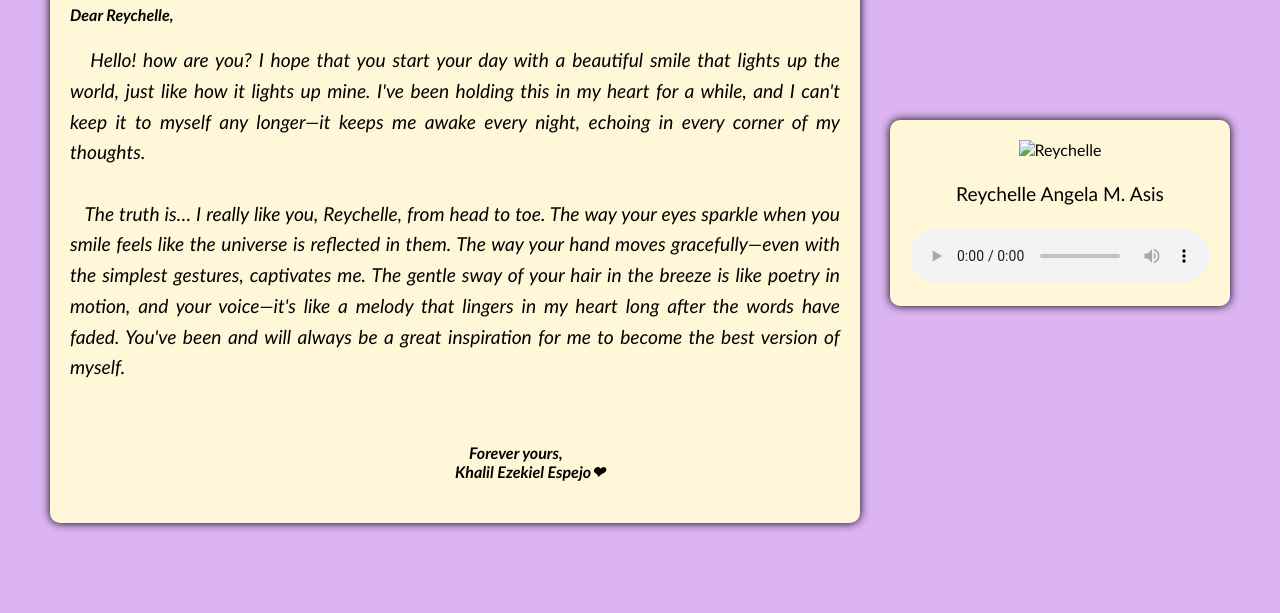
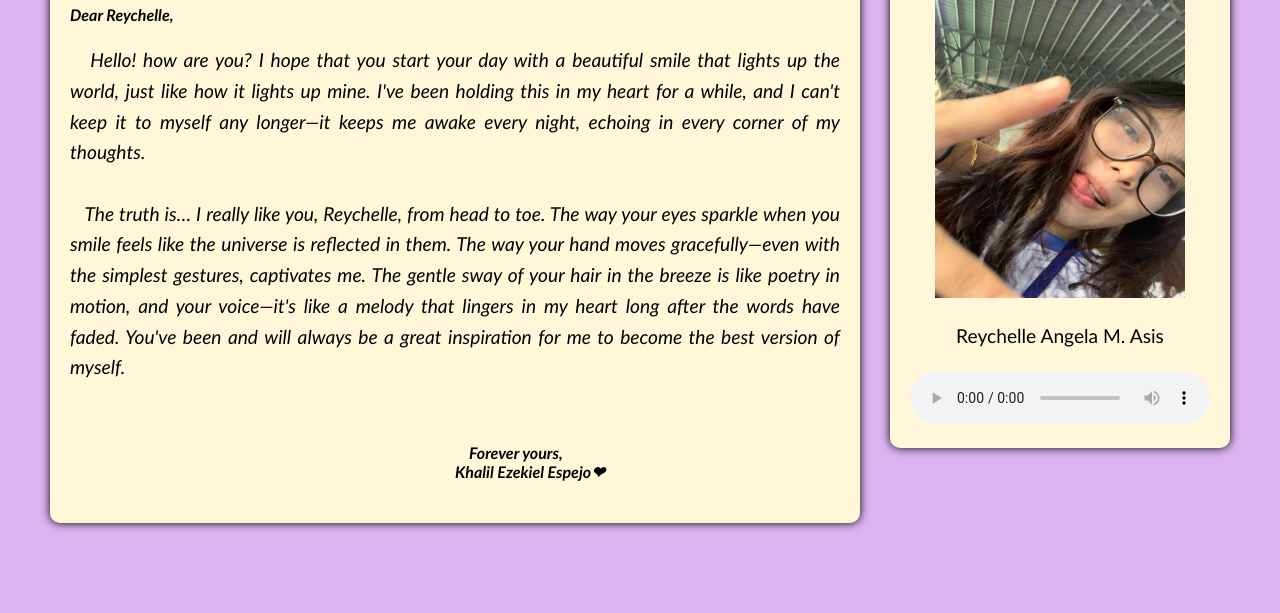
Before and after one commit to Kaito091023/valentinesmobile, a plain HTML site: page index.html in a window 1280 px wide. Shown: the part 187-800 px from the top of the page. Drawn offline with Linux system fonts and the light colour scheme.

Commit message:
Updateindex.html

```diff
--- a/index.html
+++ b/index.html
@@ -120,7 +120,7 @@
             </em>
         </div>
         <div class="image">
-            <img src="photo1.jpeg" alt="Reychelle" width="250px" height="300px">
+            <img src="photo1.jpg" alt="Reychelle" width="250px" height="300px">
             <p>Reychelle&nbsp;Angela M.&nbsp;Asis</p>
             <audio src="audio1.mp3" controls autoplay loop></audio>
         </div>
```
